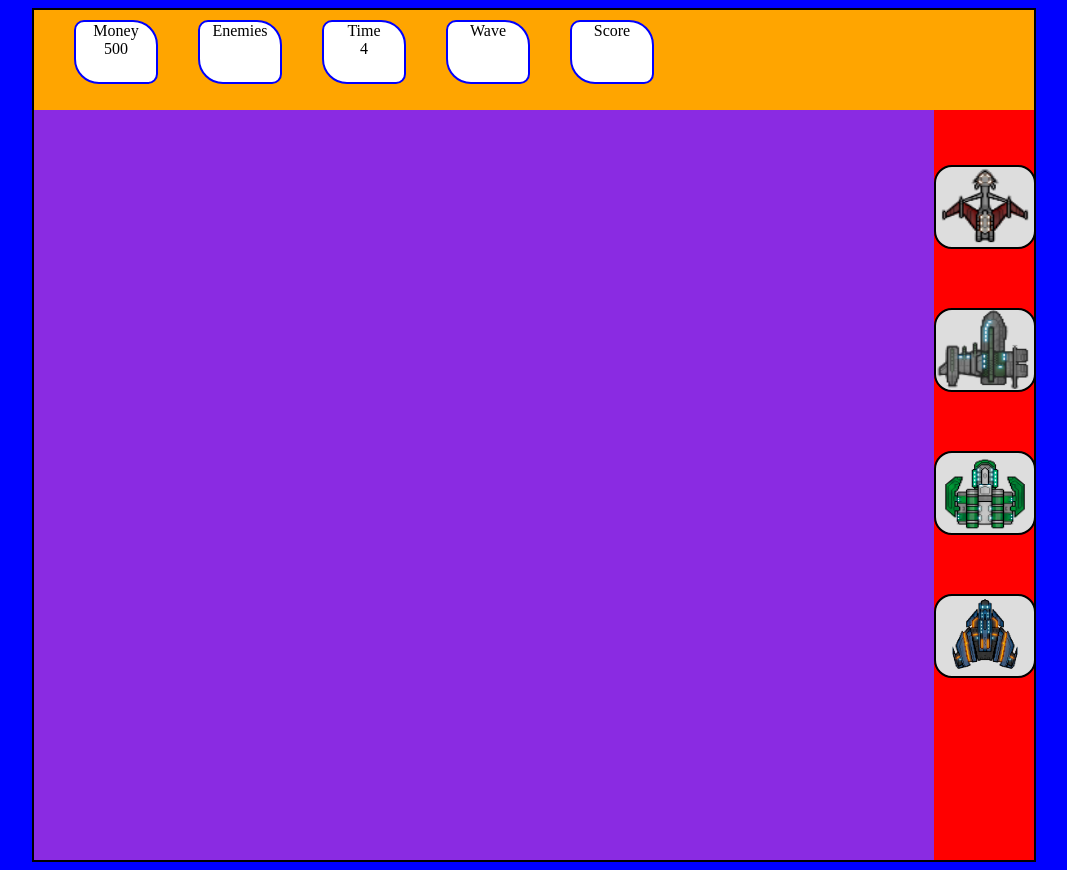
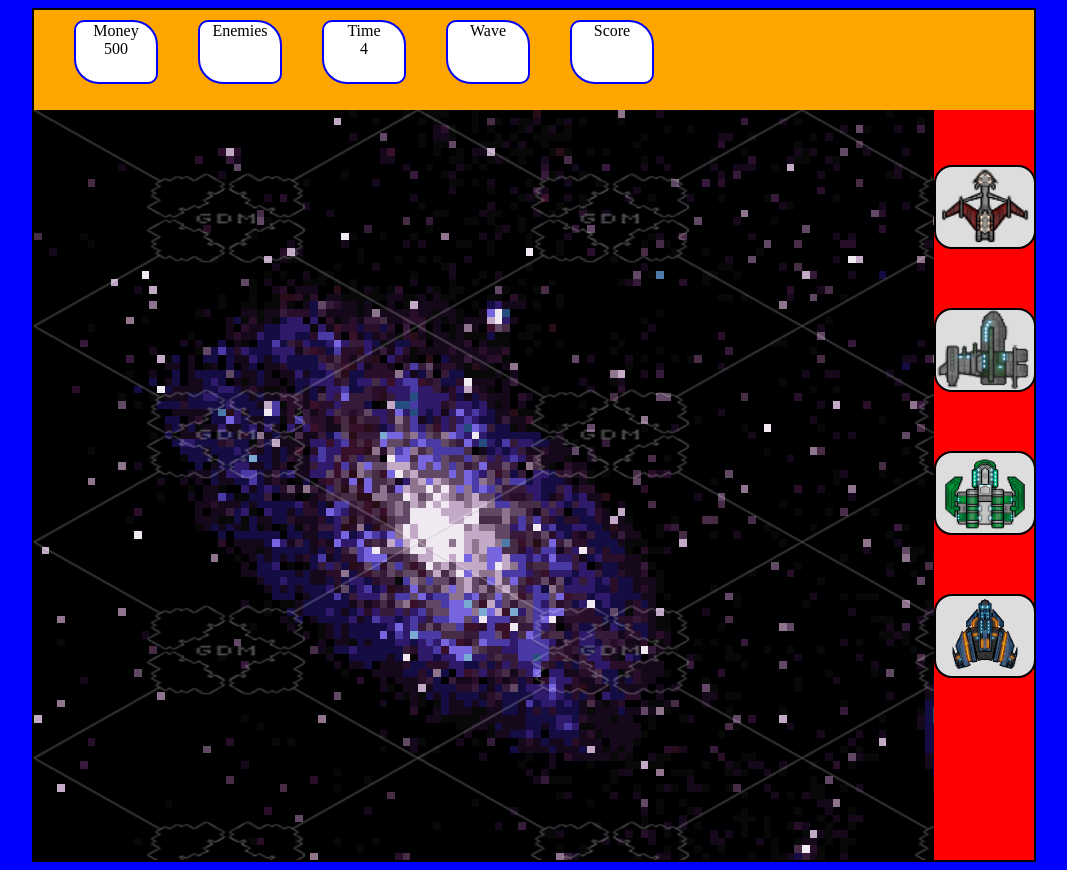
Before and after one commit to stocke44/Tower-Defense-Practice, a plain HTML site: page index.html in a window 1280 px wide. Shown: the whole page, without its empty margins (106-1173 px from the left). Drawn offline with Linux system fonts and the light colour scheme; the site is published under a folder, as on GitHub Pages, so addresses that start at the root find nothing.

Commit message:
working space background

```diff
--- a/css/styles.css
+++ b/css/styles.css
@@ -41,7 +41,7 @@ html,body{
     background-color: blueviolet;
     height: 750px;
     width: 900px;
-    background-image: url('/images/space.png');
+    background-image: url('../images/space.png');
     float: left;
 }
 
```
